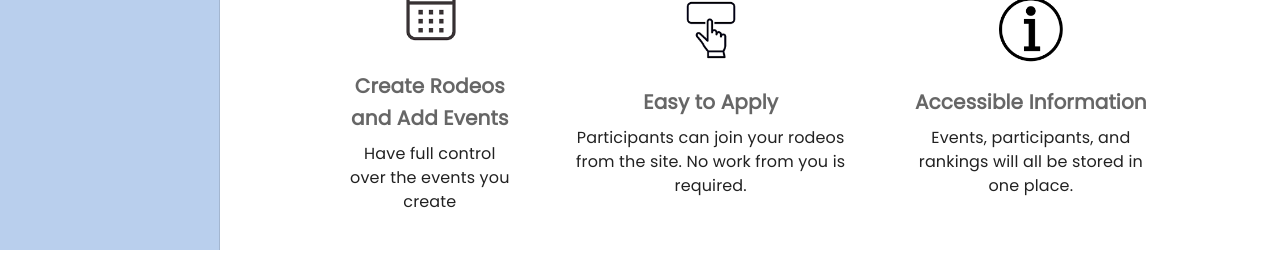
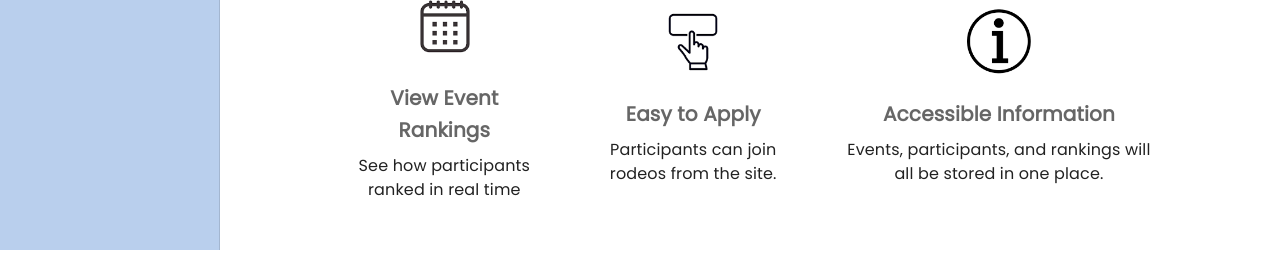
Before and after one commit to samohansen/rodeo-co, a Next.js app: page /participants in a window 1280 px wide. Shown: the part 550-811 px from the top of the page. Built offline with nearby package versions, Linux system fonts and the light colour scheme; no server answers.

Commit message:
messaging change

```diff
--- a/src/pages/participants.tsx
+++ b/src/pages/participants.tsx
@@ -111,10 +111,10 @@ const Home: NextPageWithLayout = () => {
           <img src="/icon1.png" alt="icon1" width={80} height={80} />
         </Box>
         <Typography variant="h6" sx={{ mb: 1, fontWeight: 'bold', color: 'text.secondary', fontFamily: 'inherit' }}>
-          Create Rodeos and Add Events
+          View Event Rankings
         </Typography>
         <Typography variant="body1" sx={{ mb: 2, fontFamily: 'inherit' }}>
-          Have full control over the events you create
+          See how participants ranked in real time
         </Typography>
       </Box>
 
@@ -127,7 +127,7 @@ const Home: NextPageWithLayout = () => {
           Easy to Apply
         </Typography>
         <Typography variant="body1" sx={{ mb: 2, fontFamily: 'inherit' }}>
-          Participants can join your rodeos from the site. No work from you is required.
+          Participants can join rodeos from the site.
         </Typography>
       </Box>
 
```
